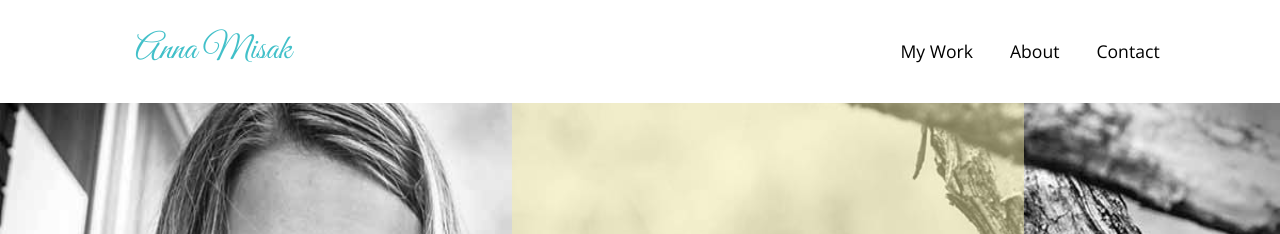
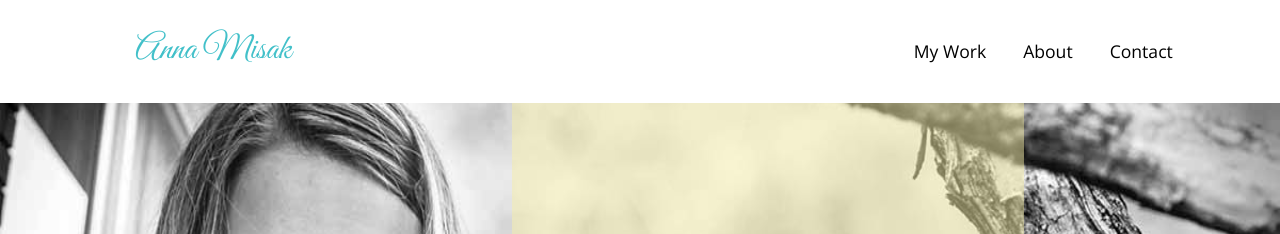
Before and after one commit to annamisak/annamisak, a Jekyll site: the page built from index.html, in a window 1280 px wide. Shown: the top 234 px of the page. Built offline with Jekyll 4.4.1, drawn with Linux system fonts in a browser that asks for light colours; nearby versions of some CDN libraries; Markdown is read by kramdown in place of the engine named in the settings; comment, search, counter and statistics services are not loaded.

Commit message:
Removed extra space

```diff
--- a/_includes/nav.html
+++ b/_includes/nav.html
@@ -1,7 +1,7 @@
     <nav class="unit gutter-1-2 unit-xs-1 unit-s-1 unit-m-2-3 unit-l-2-3" id="navigation" role="navigation">
         <ul class="nav kilo push-0">
-            <li><a class="island-1-2" href="{{site.baseurl}}/#mywork">My Work</a></li>
-            <li><a class="island-1-2" href="{{site.baseurl}}/#about">About</a></li>
-            <li><a class="island-1-2" href="{{site.baseurl}}/#contact">Contact</a></li>
+            <li><a href="{{site.baseurl}}/#mywork">My Work</a></li>
+            <li><a class="gutter" href="{{site.baseurl}}/#about">About</a></li>
+            <li><a href="{{site.baseurl}}/#contact">Contact</a></li>
         </ul>
     </nav>
```
